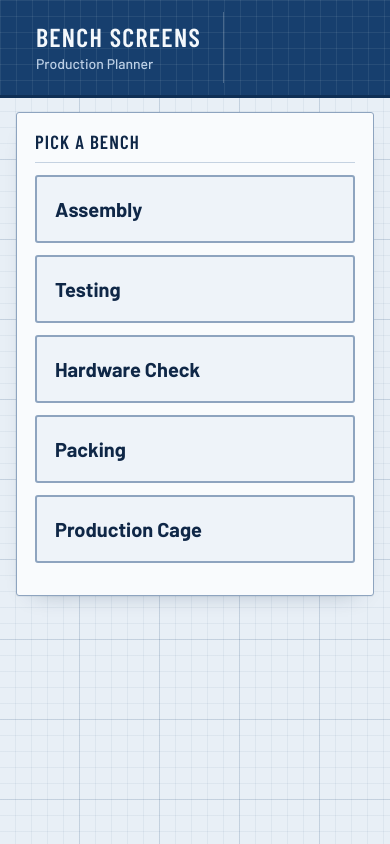
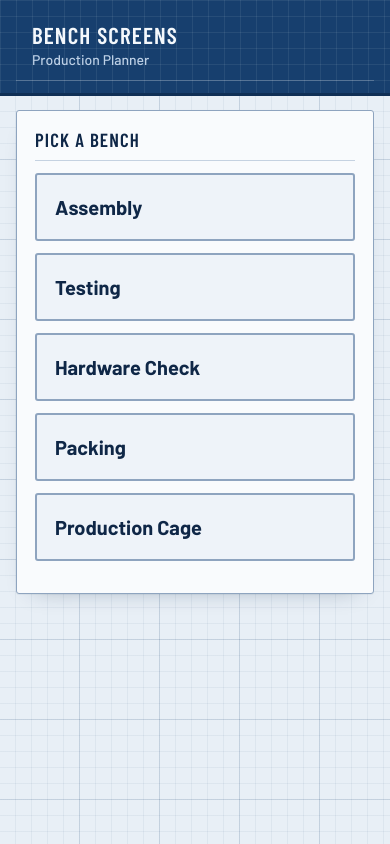
Before and after one commit to ej-blip/Production-Planner, a website: page public/bench.html in a window 390 px wide. Drawn offline with nearby package versions, Linux system fonts and the light colour scheme.

Commit message:
Header stacks on phones
Co-Authored-By: Claude Opus 5.5 <noreply@anthropic.com>

```diff
--- a/public/css/blueprint.css
+++ b/public/css/blueprint.css
@@ -352,6 +352,12 @@ td { font-variant-numeric: tabular-nums; }
 
 .hidden { display: none !important; }
 
+@media (max-width: 700px) {
+  .top > div:first-child { flex: 1 1 100%; border-right: none; border-bottom: 1px solid var(--print-rule); padding: 10px 16px; }
+  .top-actions, .top .actions { padding: 10px 16px; }
+  .top h1 { font-size: 23px; }
+}
+
 @media print {
   body { background: #ffffff; }
   .top { position: static; }
```
